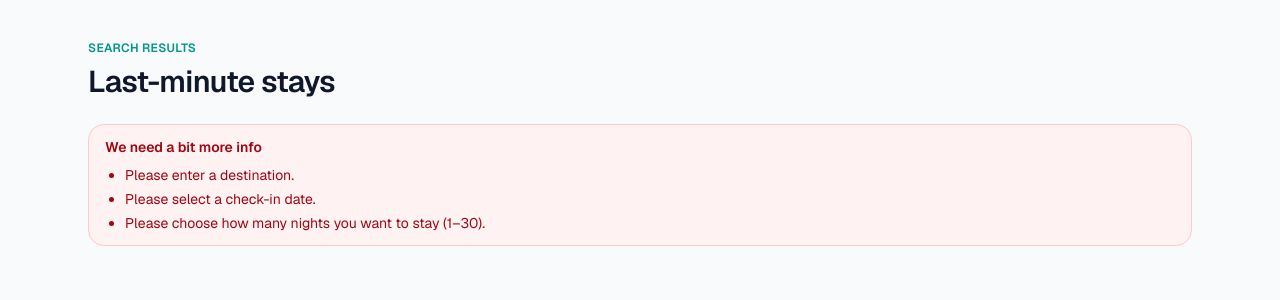
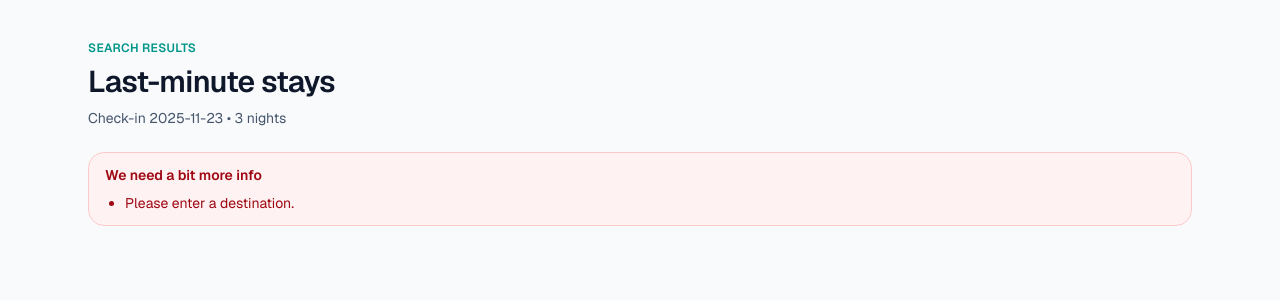
Before and after one commit to AgentsLogic/HastyStay, a Next.js app: page /search in a window 1280 px wide. Shown: the top 300 px of the page. Built offline with nearby package versions, Linux system fonts and the light colour scheme; no server answers.

Commit message:
feat: default dates/nights when missing on search

```diff
--- a/app/search/page.tsx
+++ b/app/search/page.tsx
@@ -192,9 +192,20 @@ async function searchStaysFromSupabase(params: {
 }
 
 export default async function SearchPage({ searchParams }: { searchParams: SearchParams }) {
-  const destination = normalizeParam(searchParams.destination);
-  const checkin = normalizeParam(searchParams.checkin);
-  const nights = parseNights(normalizeParam(searchParams.nights));
+  const rawDestination = normalizeParam(searchParams.destination);
+  const rawCheckin = normalizeParam(searchParams.checkin);
+  const rawNights = normalizeParam(searchParams.nights);
+
+  // If the user doesn't pick dates or nights, default like a typical travel site
+  const today = new Date();
+  today.setHours(0, 0, 0, 0);
+  const defaultCheckin = today.toISOString().slice(0, 10);
+
+  const destination = rawDestination;
+  const checkin = rawCheckin ?? defaultCheckin;
+
+  const nights = rawNights ? parseNights(rawNights) : 3;
+
   const minPrice = parseOptionalNumber(normalizeParam(searchParams.minPrice), 0);
   const maxPrice = parseOptionalNumber(normalizeParam(searchParams.maxPrice), 0);
   const guests = parseOptionalNumber(normalizeParam(searchParams.guests), 1);
```
